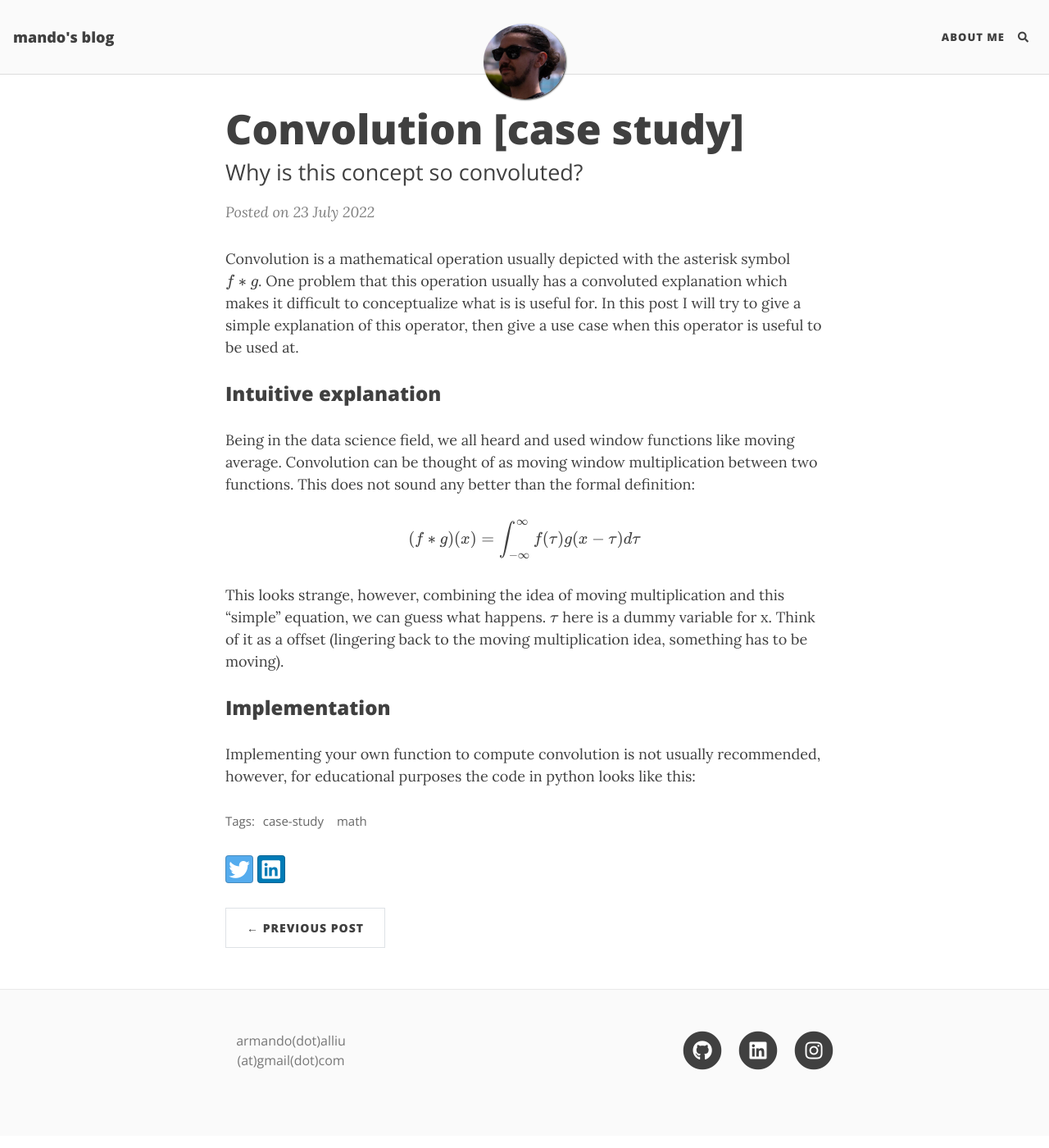
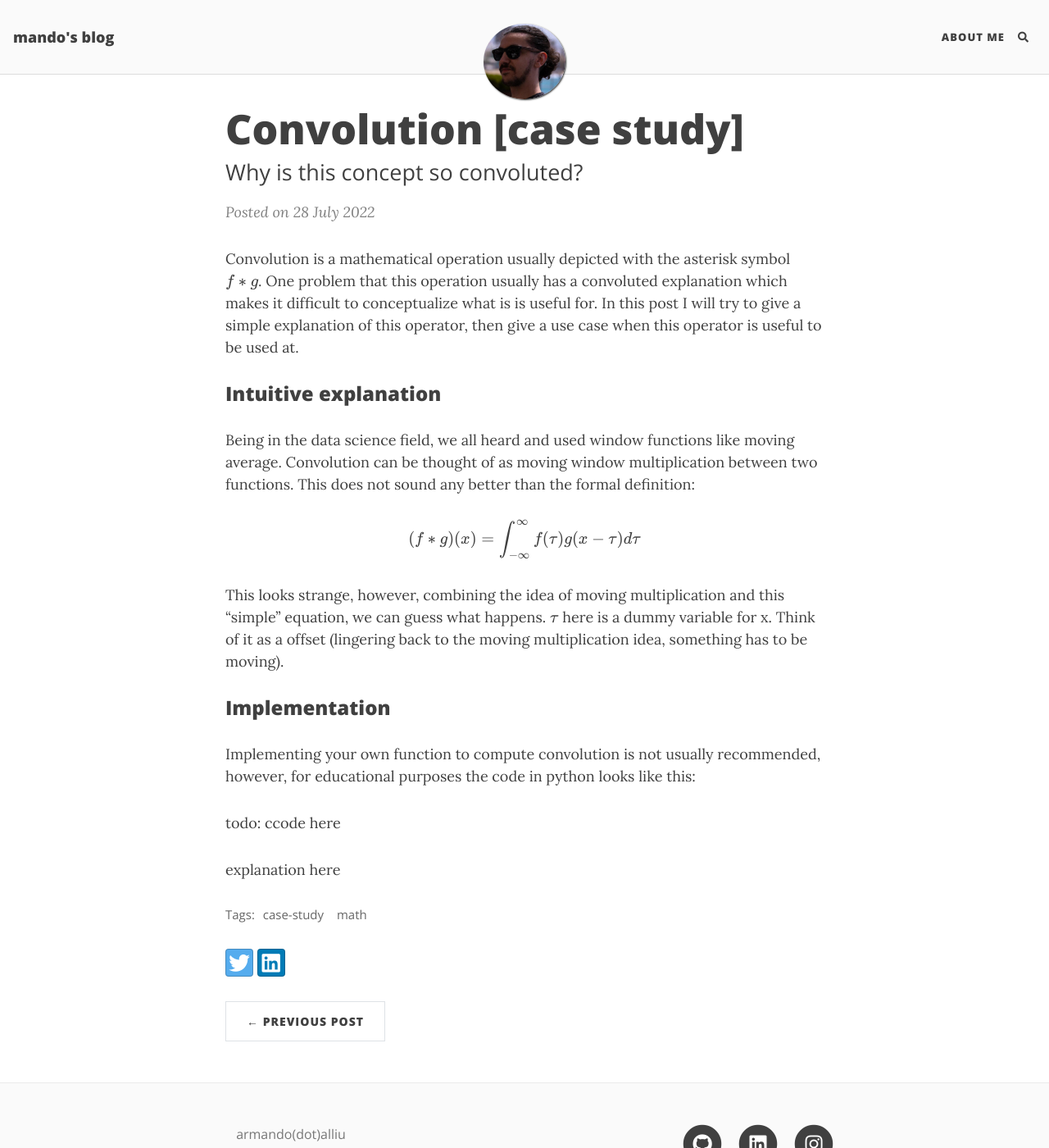
Before and after one commit to vjedulla/vjedulla.github.io, a Jekyll site: the page built from _posts/2022-07-12-case-study.md, in a window 1280 px wide and 1400 px high. Shown: the whole window at 82% size. Built offline with Jekyll 4.4.1, drawn with Linux system fonts in a browser that asks for light colours; nearby versions of some CDN libraries; comment, search, counter and statistics services are not loaded.

Commit message:
change of plans

```diff
--- a/_posts/2022-07-12-case-study.md
+++ b/_posts/2022-07-12-case-study.md
@@ -2,7 +2,7 @@
 layout: post
 title: Convolution [case study]
 subtitle: Why is this concept so convoluted?
-date:   2022-07-23
+date:   2022-07-28
 tags: [case-study, math]
 ---
 
@@ -25,3 +25,8 @@ has to be moving).
 ### Implementation
 Implementing your own function to compute convolution is not usually recommended, however, for educational purposes the code
 in python looks like this:
+
+
+todo: ccode here
+
+explanation here
```
